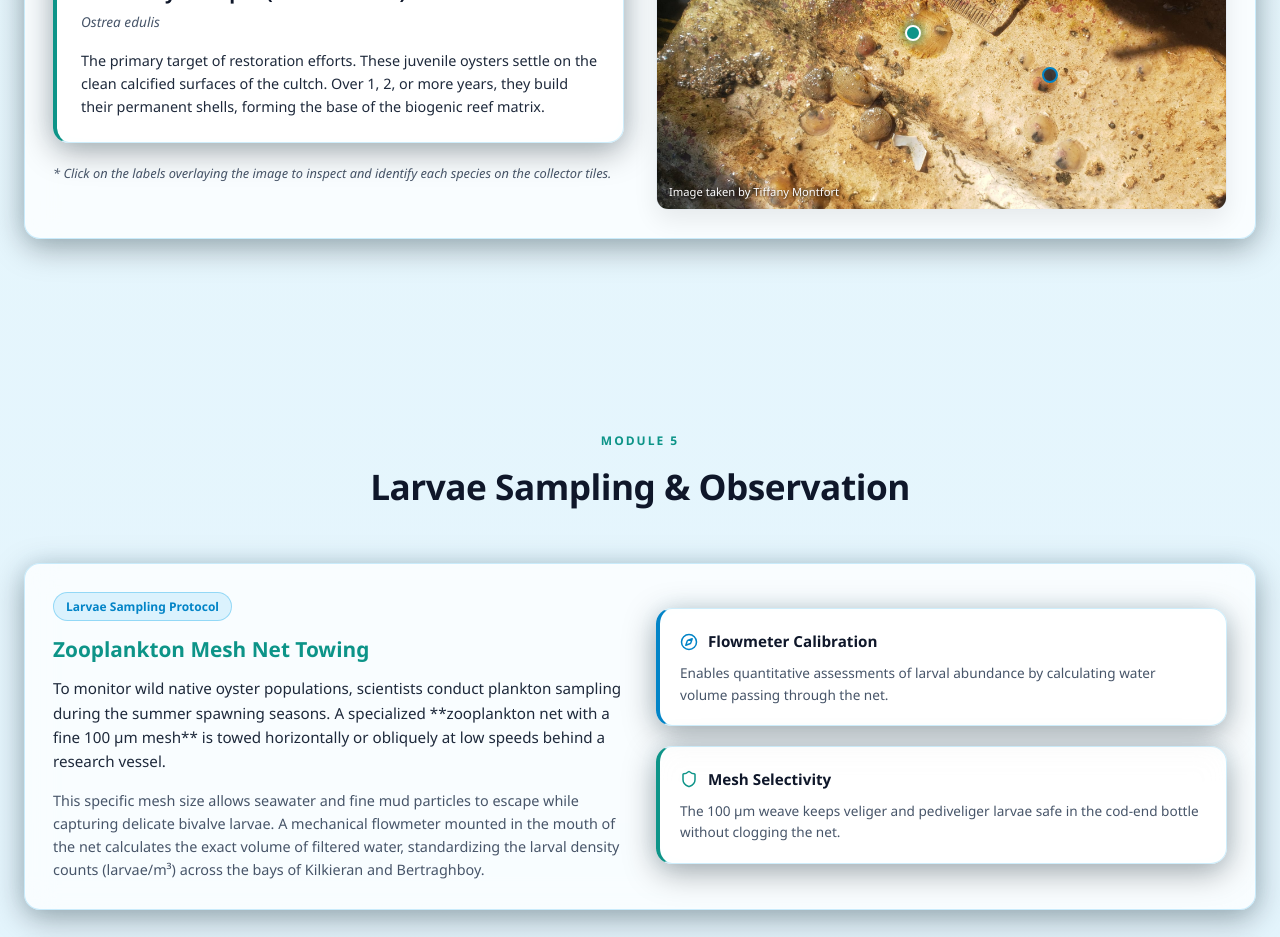
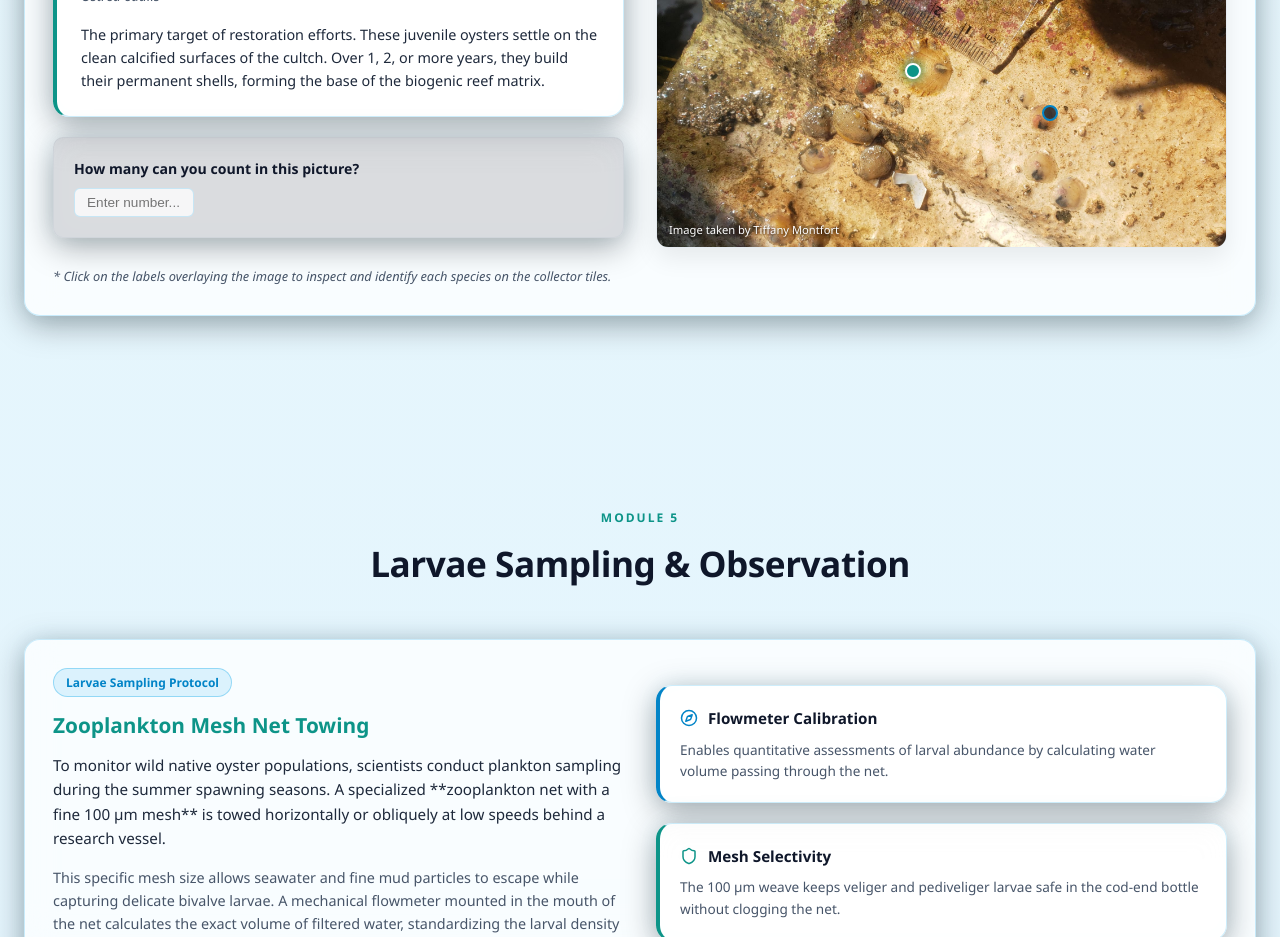
Before and after one commit to marcuarterolabrador-alt/pp, a React (Vite) app in the folder oyster-portal/: page / in a window 1280 px wide. Shown: the part 6260-7197 px from the top of the page. Built offline with nearby package versions, Linux system fonts and the light colour scheme.

Commit message:
feat: add spat counting challenge box with live validation check to SubstrateGrid

```diff
--- a/oyster-portal/src/components/SubstrateGrid.jsx
+++ b/oyster-portal/src/components/SubstrateGrid.jsx
@@ -23,6 +23,14 @@ const spatDetails = {
 export default function SubstrateGrid() {
   const [flipped, setFlipped] = useState({})
   const [selectedSpat, setSelectedSpat] = useState('native')
+  const [answers, setAnswers] = useState({ native: '', saddle: '' })
+
+  const handleInputChange = (val) => {
+    setAnswers((prev) => ({ ...prev, [selectedSpat]: val.trim() }))
+  }
+
+  const currentVal = answers[selectedSpat]
+  const isCorrect = selectedSpat === 'native' ? currentVal === '1' : currentVal === '9'
 
   const toggle = (id) => setFlipped((f) => ({ ...f, [id]: !f[id] }))
 
@@ -114,7 +122,45 @@ export default function SubstrateGrid() {
               </p>
             </div>
 
-            <p style={{ fontSize: '0.8rem', color: 'var(--text-dim)', margin: 0, fontStyle: 'italic' }}>
+            {/* Counting Challenge Box */}
+            <div className="glass" style={{ padding: '1.25rem', background: 'rgba(15, 23, 42, 0.15)', border: '1px solid rgba(148, 163, 184, 0.12)', borderRadius: '10px' }}>
+              <p style={{ margin: '0 0 0.5rem 0', fontSize: '0.88rem', fontWeight: '600', color: 'var(--text-h)' }}>
+                How many can you count in this picture?
+              </p>
+              <div style={{ display: 'flex', alignItems: 'center', gap: '0.75rem' }}>
+                <input
+                  type="text"
+                  placeholder="Enter number..."
+                  value={currentVal}
+                  onChange={(e) => handleInputChange(e.target.value)}
+                  style={{
+                    width: '120px',
+                    padding: '6px 12px',
+                    borderRadius: '6px',
+                    border: '1px solid var(--panel-border)',
+                    background: 'var(--panel)',
+                    color: 'var(--text)',
+                    fontSize: '0.85rem',
+                    outline: 'none',
+                  }}
+                />
+                {currentVal !== '' && (
+                  <div style={{ display: 'flex', alignItems: 'center', gap: 6, fontSize: '0.85rem' }}>
+                    {isCorrect ? (
+                      <span style={{ color: 'var(--teal)', fontWeight: '600', display: 'flex', alignItems: 'center', gap: 4 }}>
+                        ✓ Correct
+                      </span>
+                    ) : (
+                      <span style={{ color: 'var(--coral)', fontWeight: '600' }}>
+                        ✗ Incorrect
+                      </span>
+                    )}
+                  </div>
+                )}
+              </div>
+            </div>
+
+            <p style={{ fontSize: '0.8rem', color: 'var(--text-dim)', margin: '0.5rem 0 0 0', fontStyle: 'italic' }}>
               * Click on the labels overlaying the image to inspect and identify each species on the collector tiles.
             </p>
           </div>
```
